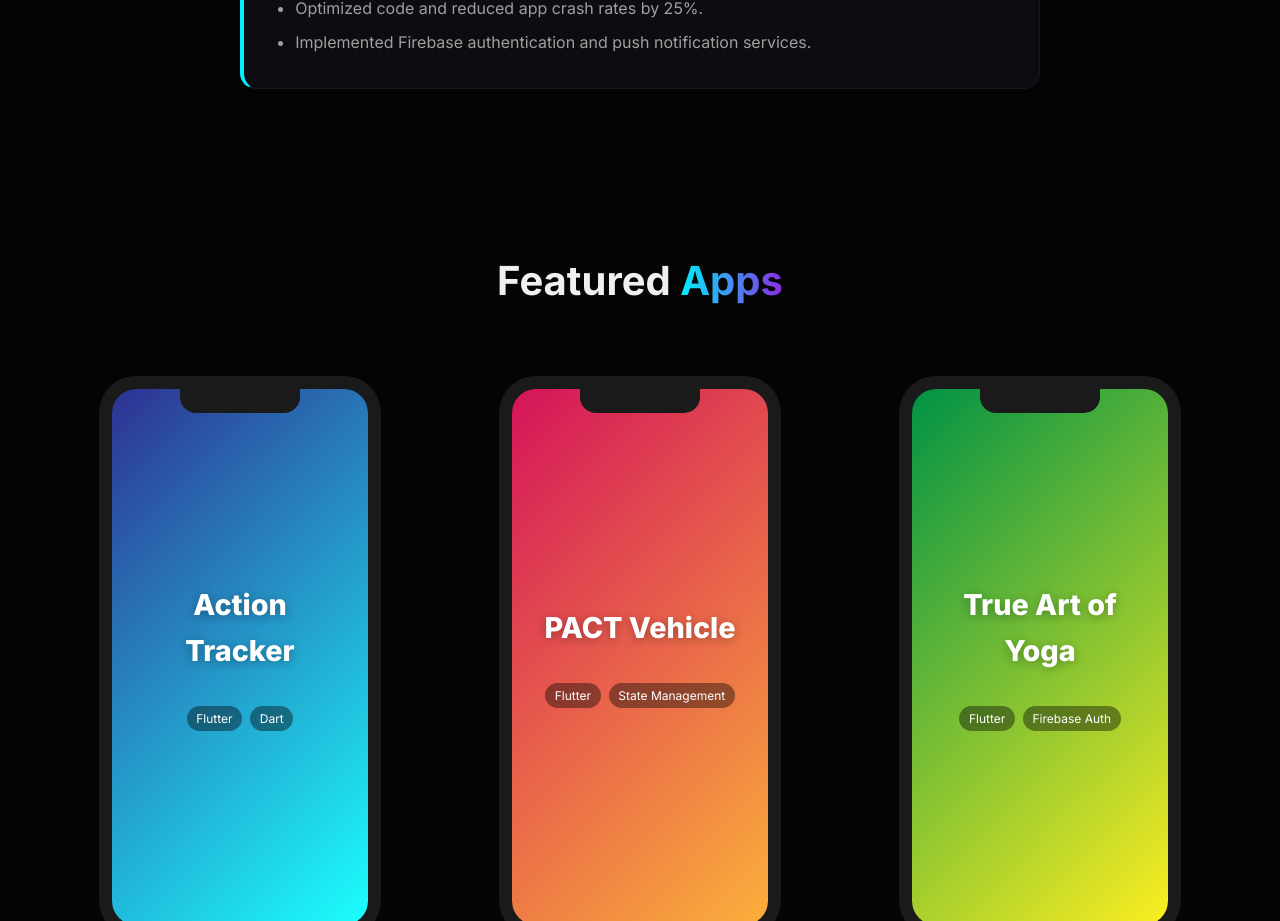
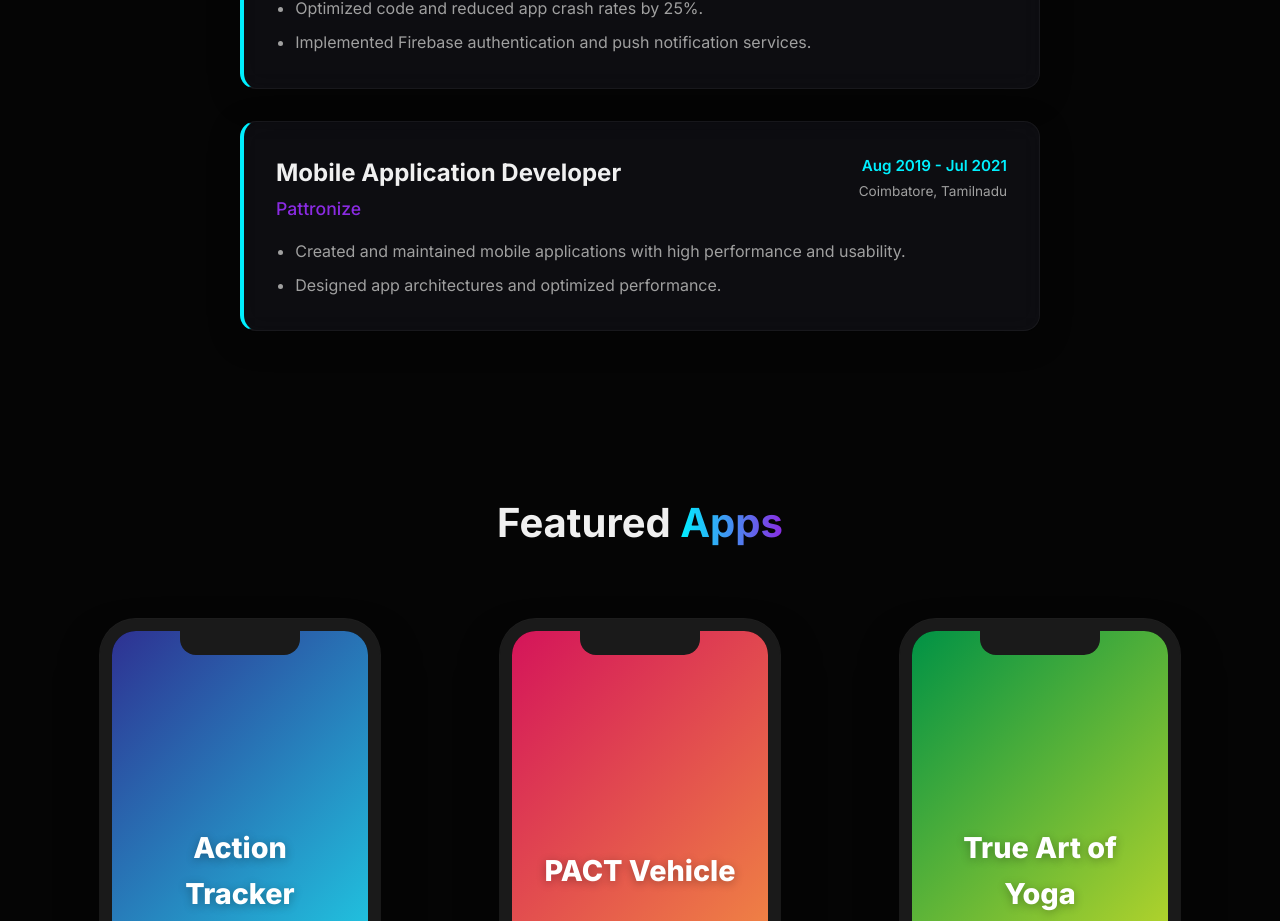
Before and after one commit to Dharumarvengatesan/dharumar-portfolio, a Next.js app: page / in a window 1280 px wide. Shown: the part 2960-3881 px from the top of the page. Built offline with nearby package versions, Linux system fonts and the light colour scheme.

Commit message:
Add missing Pattronize experience to portfolio

```diff
--- a/src/components/Experience.tsx
+++ b/src/components/Experience.tsx
@@ -36,6 +36,16 @@
       "Developed and maintained mobile applications for various industries.",
       "Optimized code and reduced app crash rates by 25%.",
       "Implemented Firebase authentication and push notification services."
+    ]
+  },
+  {
+    role: "Mobile Application Developer",
+    company: "Pattronize",
+    location: "Coimbatore, Tamilnadu",
+    period: "Aug 2019 - Jul 2021",
+    description: [
+      "Created and maintained mobile applications with high performance and usability.",
+      "Designed app architectures and optimized performance."
     ]
   }
 ];
```
